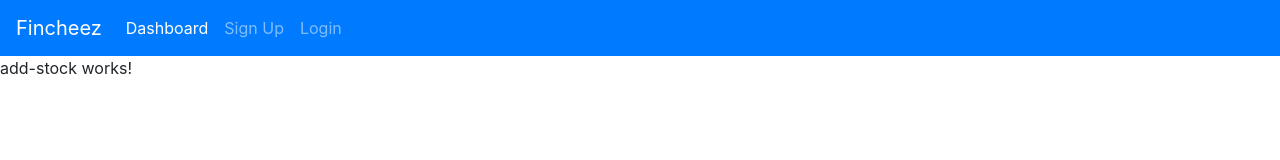
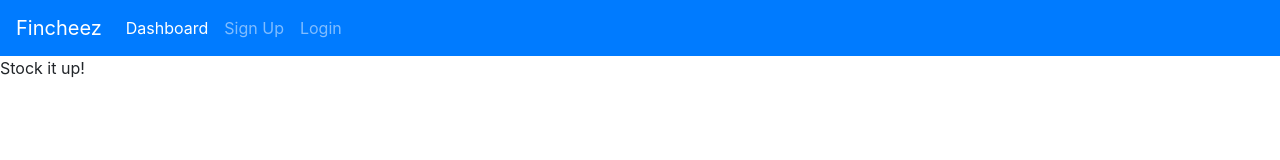
Before and after one commit to sjoseph1848/the-fincheez, an Angular app: page /stock/add in a window 1280 px wide. Shown: the top 160 px of the page. Built offline with nearby package versions, Linux system fonts and the light colour scheme.

Commit message:
updated stock

```diff
--- a/src/app/components/add-stock/add-stock.component.html
+++ b/src/app/components/add-stock/add-stock.component.html
@@ -1 +1 @@
-<p>add-stock works!</p>
+<p>Stock it up!</p>
```
